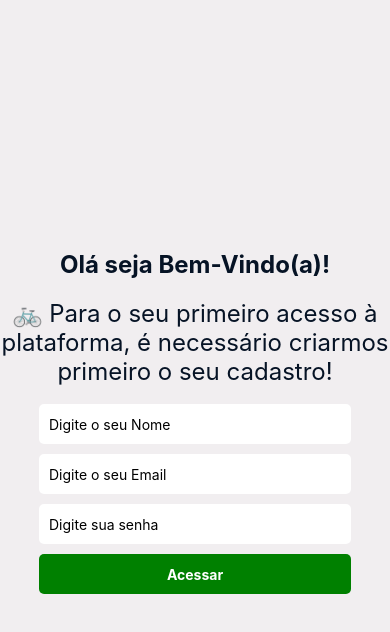
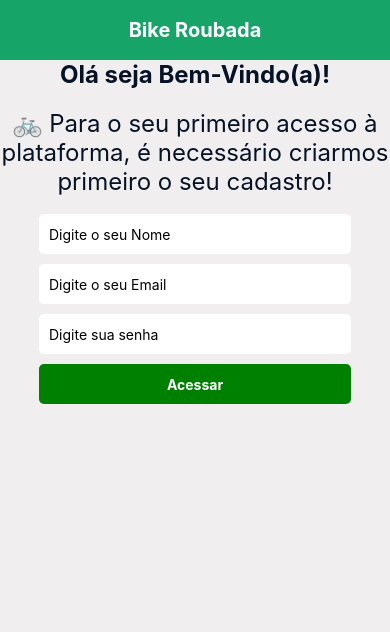
Before and after one commit to fariasnatalia/Bike-Roubada, a React Native app: screen / in a window 390 px wide. Shown: the top 632 px of the page. Built offline with nearby package versions, Linux system fonts and the light colour scheme.

Commit message:
Fix: Adiciona header

```diff
--- a/App.js
+++ b/App.js
@@ -1,5 +1,7 @@
 import React, { useState }  from 'react';
 import { StyleSheet, Text, View, TextInput, TouchableOpacity, Dimensions  } from 'react-native';
+
+import Header from './Header'; // Importe o componente Header
 
 import { useForm, Controller } from 'react-hook-form'
 import { yupResolver } from '@hookform/resolvers/yup'
@@ -30,7 +32,9 @@ export default function App() {
 
 
   return (
+
     <View style={styles.container}>
+      <Header />
 
       <Text style={styles.title}>Olá seja Bem-Vindo(a)!</Text>
 
@@ -107,11 +111,11 @@ export default function App() {
 
 const styles = StyleSheet.create({
   container: {
-    flex: 1,
+    flex: 2,
     backgroundColor: '#f1eef0', // Cor de fundo
     alignItems: 'center',
-    justifyContent: 'center',
-  },//cor da tela
+
+  },
 
   title: {
     fontSize: 24,
@@ -119,6 +123,7 @@ const styles = StyleSheet.create({
     marginBottom: 20,
     color: '#061325', // Cor do texto
   },//cor do título
+
 
   description: {
     color: '#061325',
@@ -146,9 +151,10 @@ const styles = StyleSheet.create({
     fontWeight: 'bold',
   },
   labelError:{
-    alignSelf: 'flex-Start',
+    alignItems: 'center',
     color: '#ff375b',
     marginBottom: '8',
   }
 
+
 });
--- /dev/null
+++ b/Header.js
@@ -0,0 +1,27 @@
+import React from 'react';
+import { View, Text, StyleSheet } from 'react-native';
+
+const Header = () => {
+  return (
+    <View style={styles.header}>
+      <Text style={styles.headerText}>Bike Roubada</Text>
+    </View>
+  );
+};
+
+const styles = StyleSheet.create({
+    header: {
+      backgroundColor: '#17a469', // Cor de fundo do cabeçalho
+      width: '100%',
+      height: 60,
+      alignItems: 'center',
+      justifyContent: 'center',
+    },
+    headerText: {
+      color: 'white', // Cor do texto do cabeçalho
+      fontSize: 20,
+      fontWeight: 'bold',
+    },
+  });
+
+export default Header;
```
